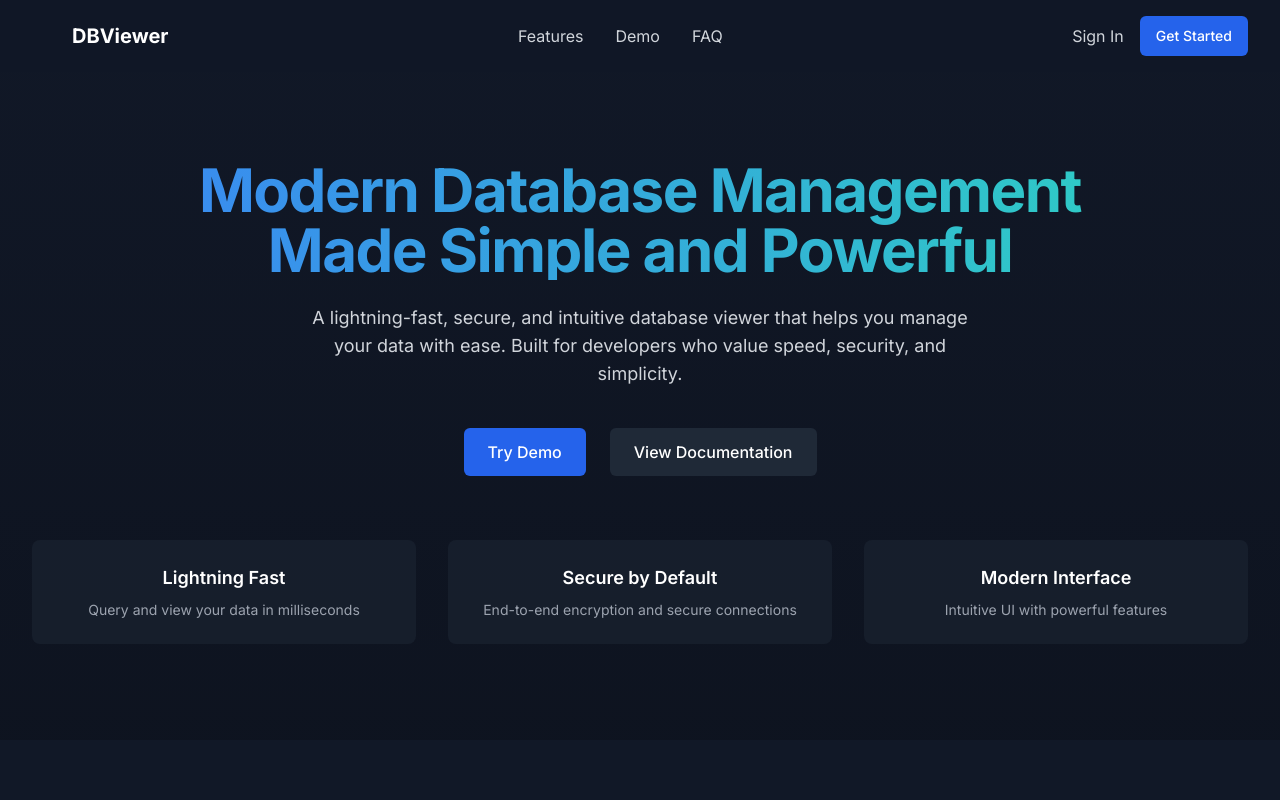
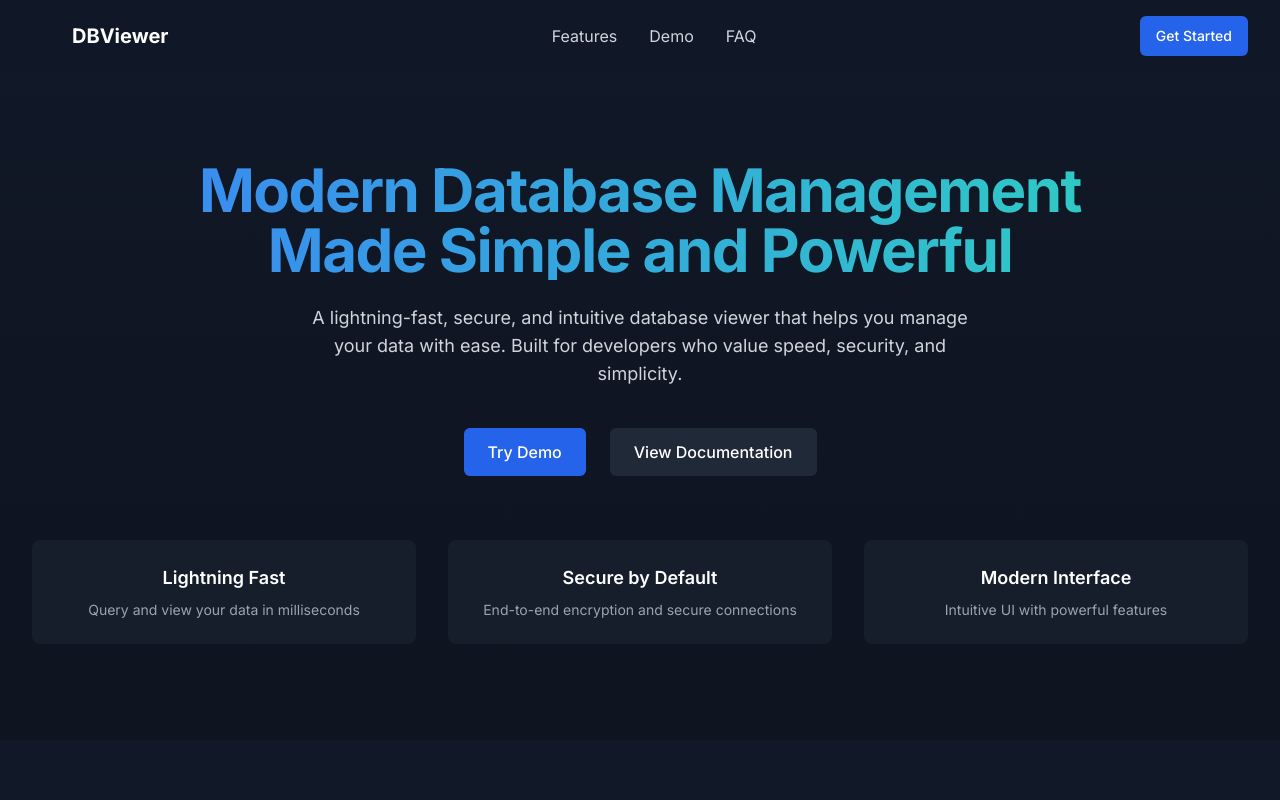
Before and after one commit to proSamik/database-viewer-in-web, a Next.js app in the folder client/: page / in a window 1280 px wide. Shown: the top 800 px of the page. Built offline with nearby package versions, Linux system fonts and the light colour scheme.

Commit message:
Update Header component to change Sign In link to Get Started button
- Replace the Sign In link with a Get Started button for improved user engagement
- Simplify the navigation structure by removing unnecessary elements
- Ensure consistent styling and functionality in the Header component

```diff
--- a/client/src/components/landing/Header.tsx
+++ b/client/src/components/landing/Header.tsx
@@ -30,12 +30,11 @@ export function Header() {
           </nav>
 
           <div className="flex items-center space-x-4">
-            <Link href="/console" className="text-gray-300 hover:text-white transition">
-              Sign In
+            <Link href="/console">
+              <Button variant="primary">
+                Get Started
+              </Button>
             </Link>
-            <Button variant="primary">
-              Get Started
-            </Button>
           </div>
         </div>
       </div>
```
